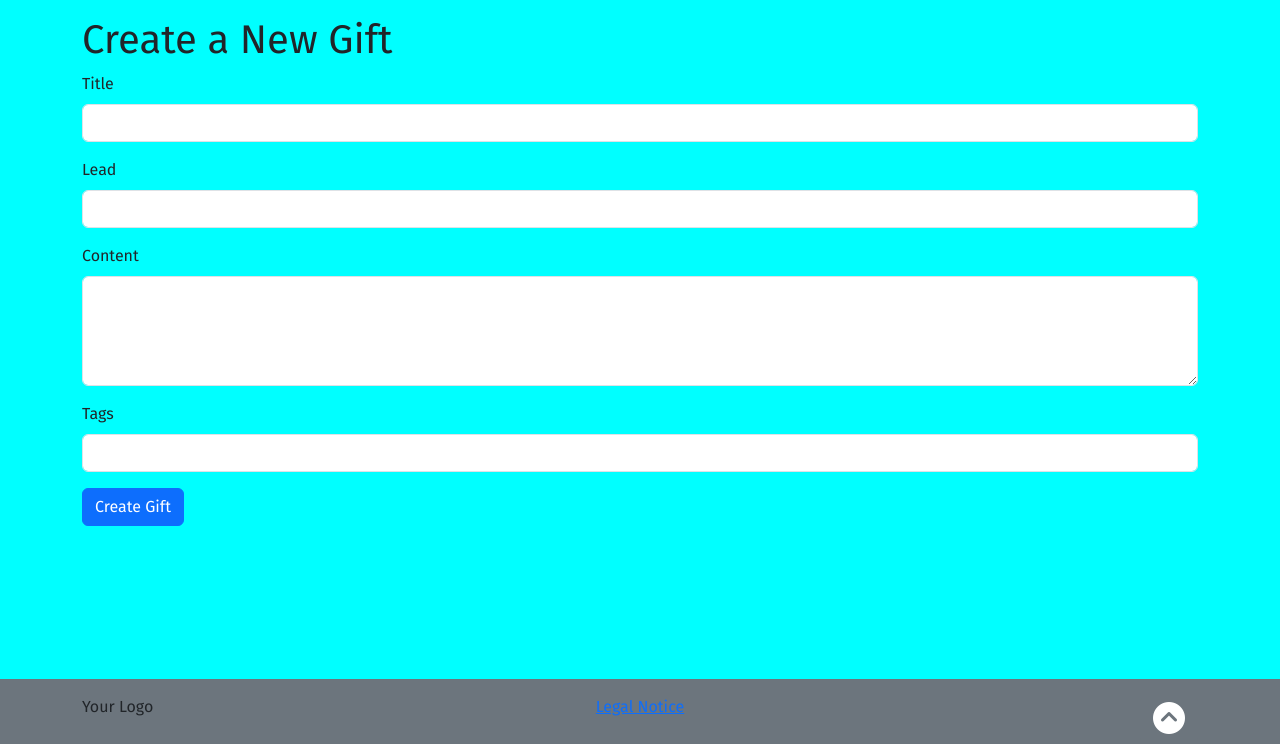
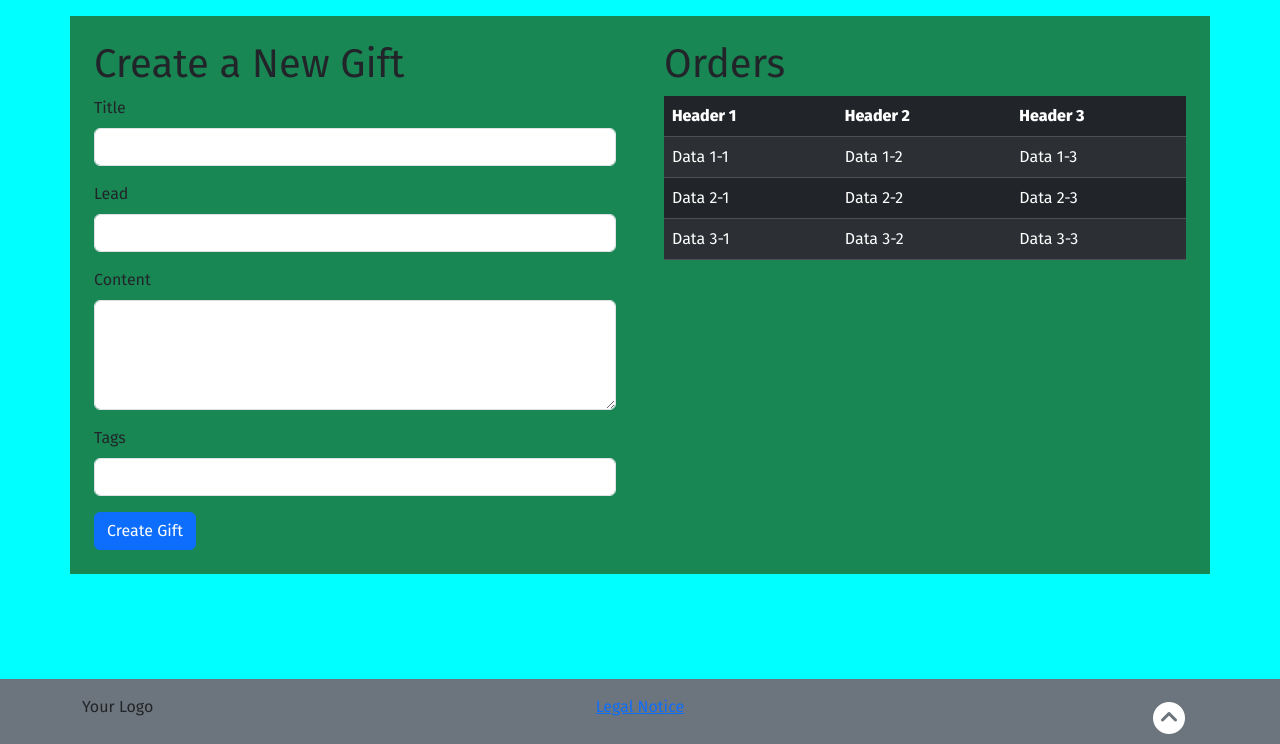
Before and after one commit to Gaudenz77/jetstreamrealone, a Laravel app: page /create in a window 1280 px wide. Shown: the part 56-800 px from the top of the page. Run offline with Laravel 10, Linux system fonts and the light colour scheme; the visitor is signed in with stand-in values (Sample User, id 1); style sheets or scripts are compiled from the project's sources; some libraries are stand-ins or nearby versions.

Commit message:
setup order table skel on create.php

```diff
--- a/resources/views/create.blade.php
+++ b/resources/views/create.blade.php
@@ -4,6 +4,8 @@
 
 @section('content')
 <div class="container">
+    <div class="row">
+        <div class="col-6 p-4 bg-success">
             <h1>Create a New Gift</h1>
                 <form method="POST" action="{{ route('gifts.store') }}">
                     @csrf
@@ -25,6 +27,39 @@
                     </div>
                     <button type="submit" class="btn btn-primary">Create Gift</button>
                 </form>
+        </div>
+        <div class="col-6 p-4 bg-success">
+            <h1>Orders</h1>
+
+            <table class="table table-striped table-dark table-responsive">
+                <thead>
+                  <tr>
+                    <th>Header 1</th>
+                    <th>Header 2</th>
+                    <th>Header 3</th>
+                  </tr>
+                </thead>
+                <tbody>
+                  <tr>
+                    <td>Data 1-1</td>
+                    <td>Data 1-2</td>
+                    <td>Data 1-3</td>
+                  </tr>
+                  <tr>
+                    <td>Data 2-1</td>
+                    <td>Data 2-2</td>
+                    <td>Data 2-3</td>
+                  </tr>
+                  <tr>
+                    <td>Data 3-1</td>
+                    <td>Data 3-2</td>
+                    <td>Data 3-3</td>
+                  </tr>
+                </tbody>
+              </table>
+        </div>
+    </div>
+
 </div>
 
 
```
Lines whose indentation alone changed are shown as unchanged.
